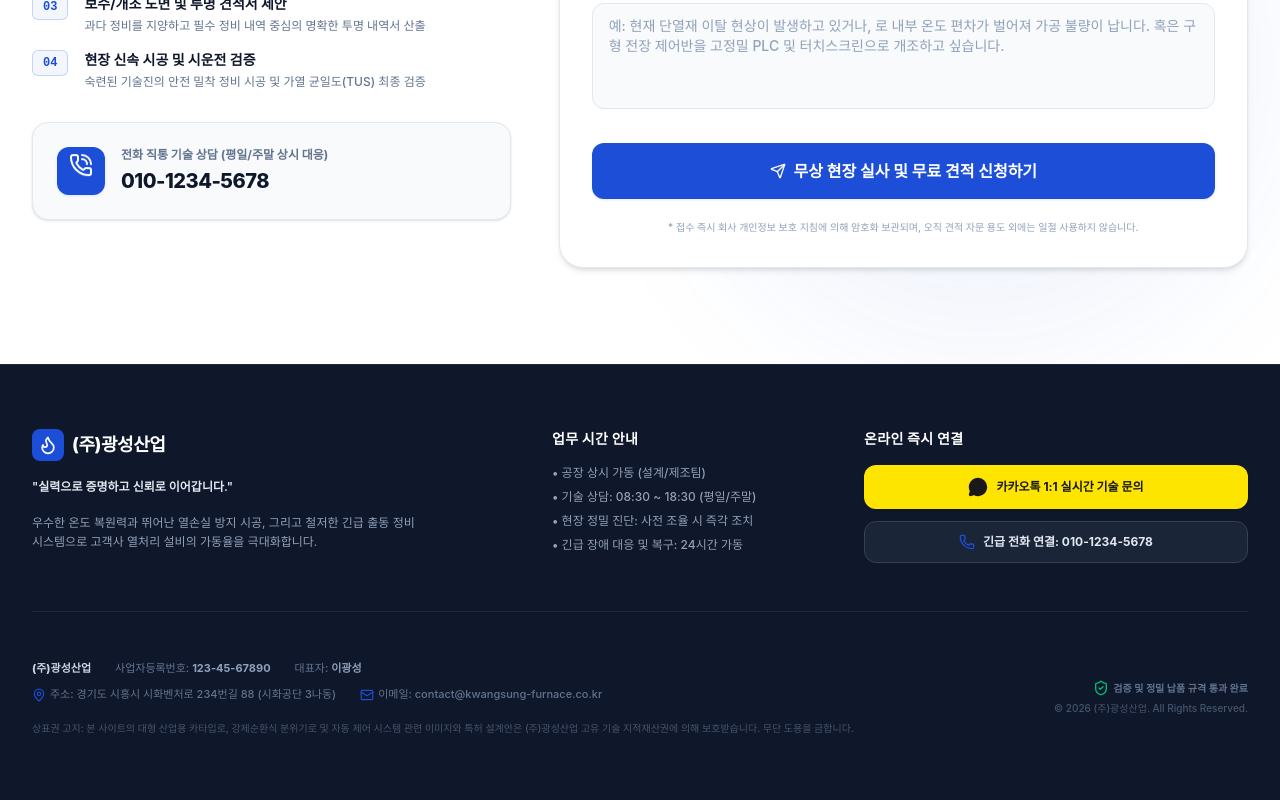
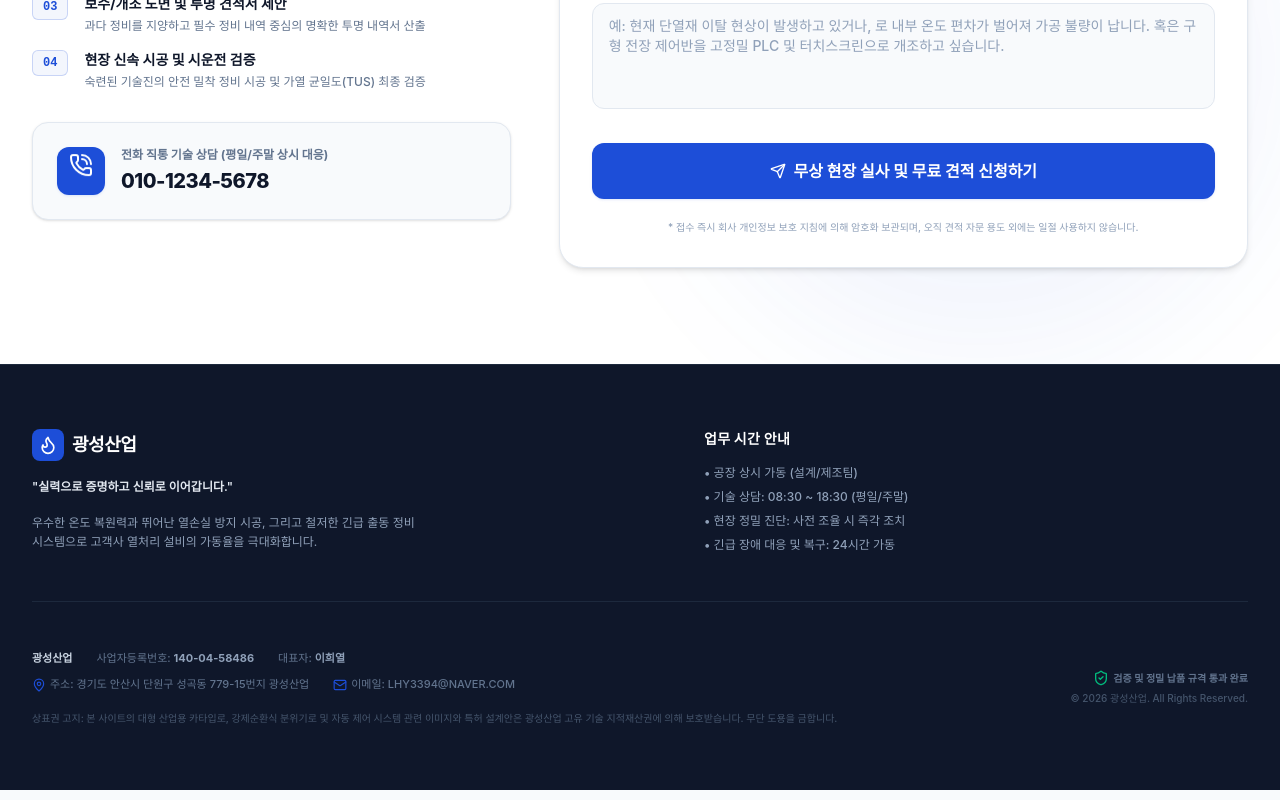
Before and after one commit to aksemrdl000-netizen/-, a React (Vite) app: page / in a window 1280 px wide. Shown: the part 6994-7794 px from the top of the page. Built offline with nearby package versions, Linux system fonts and the light colour scheme; a web font is replaced by a local one.

Commit message:
refactor: simplify footer component
Remove unused state and unnecessary icons to improve maintainability and clean up the layout structure.

```diff
--- a/src/components/Footer.tsx
+++ b/src/components/Footer.tsx
@@ -1,31 +1,22 @@
-import React, { useState } from 'react';
-import { Flame, Mail, MapPin, Phone, MessageCircle, AlertCircle, ExternalLink, ShieldCheck } from 'lucide-react';
+import React from 'react';
+import { Flame, Mail, MapPin, ShieldCheck } from 'lucide-react';
 
 export default function Footer() {
-  const [showKakaoToast, setShowKakaoToast] = useState(false);
-
-  const triggerKakao = () => {
-    setShowKakaoToast(true);
-    setTimeout(() => {
-      setShowKakaoToast(false);
-    }, 4000);
-  };
-
   return (
     <footer className="bg-navy border-t border-slate-800 py-16 text-slate-400 text-xs relative">
       <div className="max-w-7xl mx-auto px-4 sm:px-6 lg:px-8">
 
         {/* Top Split */}
-        <div className="grid grid-cols-1 md:grid-cols-12 gap-8 pb-12 border-b border-slate-800">
+        <div className="grid grid-cols-1 md:grid-cols-2 gap-8 pb-12 border-b border-slate-800">
 
           {/* Logo and Slogans */}
-          <div className="md:col-span-5 space-y-4">
+          <div className="space-y-4">
             <div className="flex items-center space-x-2">
               <div className="bg-brand-blue p-1.5 rounded-lg">
                 <Flame className="w-5 h-5 text-white" />
               </div>
               <span className="font-display font-extrabold text-lg tracking-tight text-white">
-                (주)광성산업
+                광성산업
               </span>
             </div>
             <p className="text-slate-200 leading-relaxed max-w-sm font-semibold">
@@ -37,7 +28,7 @@ export default function Footer() {
           </div>
 
           {/* Core Menu Quick-links */}
-          <div className="md:col-span-3 space-y-4">
+          <div className="space-y-4 md:pl-12">
             <h4 className="text-white font-extrabold text-sm uppercase tracking-wide">업무 시간 안내</h4>
             <ul className="space-y-2 text-slate-400 font-medium">
               <li>• 공장 상시 가동 (설계/제조팀)</li>
@@ -47,52 +38,30 @@ export default function Footer() {
             </ul>
           </div>
 
-          {/* Socials / Kakaotalk Action */}
-          <div className="md:col-span-4 space-y-4">
-            <h4 className="text-white font-extrabold text-sm uppercase tracking-wide">온라인 즉시 연결</h4>
-            <div className="space-y-3">
-              <button
-                onClick={triggerKakao}
-                className="w-full flex items-center justify-center space-x-2 bg-[#FEE500] hover:bg-[#FCE000] text-[#191919] font-bold py-3 px-4 rounded-xl transition-all shadow hover:shadow-[#FEE500]/10 cursor-pointer text-xs"
-              >
-                <MessageCircle className="w-5 h-5 fill-[#191919] text-[#191919]" />
-                <span>카카오톡 1:1 실시간 기술 문의</span>
-              </button>
-
-              <a
-                href="tel:010-1234-5678"
-                className="w-full flex items-center justify-center space-x-2 bg-slate-800/80 hover:bg-slate-850 border border-slate-700 text-slate-200 hover:text-white font-bold py-3 px-4 rounded-xl transition-all cursor-pointer text-xs"
-              >
-                <Phone className="w-4 h-4 text-brand-blue" />
-                <span>긴급 전화 연결: 010-1234-5678</span>
-              </a>
-            </div>
-          </div>
-
         </div>
 
         {/* Bottom Company Legal Specs */}
         <div className="pt-12 flex flex-col lg:flex-row lg:items-center lg:justify-between gap-6 text-[11px] leading-relaxed text-slate-500 font-medium">
           <div className="space-y-2">
             <div className="flex flex-wrap gap-x-6 gap-y-1.5">
-              <span className="text-slate-300 font-extrabold">(주)광성산업</span>
-              <span>사업자등록번호: <strong className="text-slate-400">123-45-67890</strong></span>
-              <span>대표자: <strong className="text-slate-400">이광성</strong></span>
+              <span className="text-slate-300 font-extrabold">광성산업</span>
+              <span>사업자등록번호: <strong className="text-slate-400">140-04-58486</strong></span>
+              <span>대표자: <strong className="text-slate-400">이희열</strong></span>
             </div>
 
             <div className="flex flex-wrap gap-x-6 gap-y-1.5">
               <span className="flex items-center gap-1">
                 <MapPin className="w-3.5 h-3.5 text-brand-blue shrink-0" />
-                <span>주소: 경기도 시흥시 시화벤처로 234번길 88 (시화공단 3나동)</span>
+                <span>주소: 경기도 안산시 단원구 성곡동 779-15번지 광성산업</span>
               </span>
               <span className="flex items-center gap-1">
                 <Mail className="w-3.5 h-3.5 text-brand-blue shrink-0" />
-                <span>이메일: contact@kwangsung-furnace.co.kr</span>
+                <span>이메일: LHY3394@NAVER.COM</span>
               </span>
             </div>
 
             <p className="pt-2 text-[10px] text-slate-600">
-              상표권 고지: 본 사이트의 대형 산업용 카타입로, 강제순환식 분위기로 및 자동 제어 시스템 관련 이미지와 특허 설계안은 (주)광성산업 고유 기술 지적재산권에 의해 보호받습니다. 무단 도용을 금합니다.
+              상표권 고지: 본 사이트의 대형 산업용 카타입로, 강제순환식 분위기로 및 자동 제어 시스템 관련 이미지와 특허 설계안은 광성산업 고유 기술 지적재산권에 의해 보호받습니다. 무단 도용을 금합니다.
             </p>
           </div>
 
@@ -101,31 +70,12 @@ export default function Footer() {
               <ShieldCheck className="w-4 h-4 text-emerald-500" />
               <span>검증 및 정밀 납품 규격 통과 완료</span>
             </p>
-            <p>© 2026 (주)광성산업. All Rights Reserved.</p>
+            <p>© 2026 광성산업. All Rights Reserved.</p>
           </div>
         </div>
 
       </div>
 
-      {/* Kakao Toast simulation popup */}
-      {showKakaoToast && (
-        <div className="fixed bottom-6 right-6 z-50 bg-slate-900 border border-[#FEE500]/30 text-white rounded-2xl p-4 shadow-2xl max-w-sm animate-bounce flex items-start gap-3">
-          <div className="bg-[#FEE500] p-2 rounded-xl text-[#191919] shrink-0">
-            <MessageCircle className="w-5 h-5 fill-current" />
-          </div>
-          <div>
-            <h5 className="font-extrabold text-white text-xs">카카오톡 상담 채널 (주)광성산업</h5>
-            <p className="text-[11px] text-slate-400 mt-1 leading-normal font-medium">
-              이재혁 수석 부장(설계전문) 1:1 상담방으로 연결됩니다. 실제 카카오톡 모바일/PC 채널을 연동하여 상세 3D CAD 검토를 시작합니다.
-            </p>
-            <div className="mt-2 text-[10px] text-amber-400 font-bold flex items-center gap-1">
-              <AlertCircle className="w-3 h-3" />
-              <span>실제 운영 시에는 카카오톡 비즈니스 채널 URL로 이동합니다.</span>
-            </div>
-          </div>
-        </div>
-      )}
-
     </footer>
   );
 }
```
